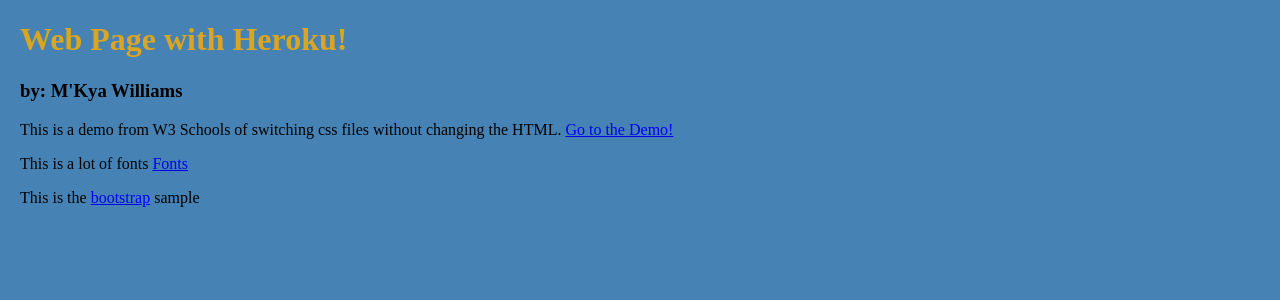
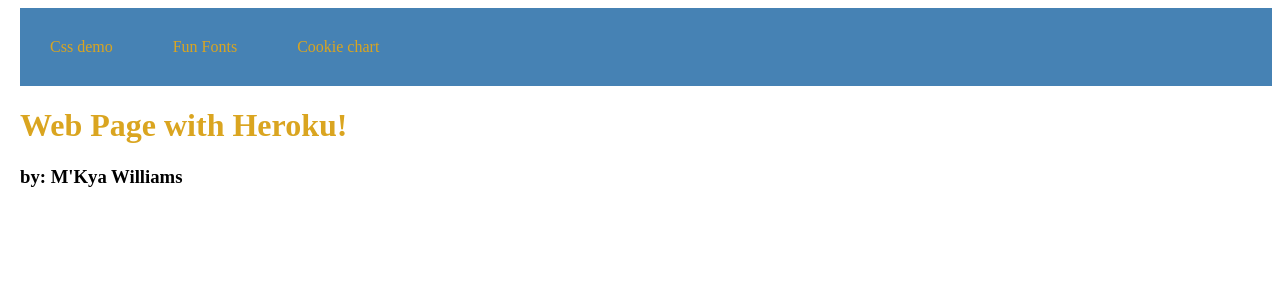
Before and after one commit to IamReptar/WebApp, a PHP site: page /index.html in a window 1280 px wide. Shown: the top 300 px of the page. Run offline with PHP 8.4, Linux system fonts and the light colour scheme.

Commit message:
added nav bar and some images

```diff
--- a/index.css
+++ b/index.css
@@ -1,8 +1,29 @@
 body{
-  background-color: #4682B4;
   margin-left: 20px;
 }
 
 h1{
   color: #DAA520;
 }
+
+nav ul{
+  background-color: #4682B4;
+  margin: 0;
+  width: 100%;
+  padding: 0;
+  overflow: hidden;
+  list-style-type: none;
+}
+
+nav li {
+  margin: 0;
+  display: table-cell;
+
+}
+
+li a {
+	display: block;
+	color: #DAA520;
+	padding: 30px 30px;
+  text-decoration: none;
+}
--- a/index.html
+++ b/index.html
@@ -5,13 +5,15 @@
     <link href= "index.css" type= "text/css" rel= "stylesheet"></link>
   </head>
   <body>
+    <nav id= "nav">
+      <ul>
+        <li><a href="css_demo.html">Css demo</a></li>
+        <li><a href="font-sample.html">Fun Fonts</a></li>
+        <li><a href="bootstrap-sample.html">Cookie chart</a></li>
+      </ul>
+    </nav>
     <h1>Web Page with Heroku!</h1?>
     <h3>by: M'Kya Williams</h3>
-    <p>This is a demo from W3 Schools of switching css files without changing the HTML.
-    <a href= "css_demo.html">Go to the Demo!</a></p>
-    <p>This is a lot of fonts <a href= "font-sample.html">Fonts</a></p>
-    <p>This is the <a href="bootstrap-sample.html">bootstrap</a> sample </p>
-
   </body>
 
 </html>
```
Also changed, not shown: images/char.png (added), images/poke.gif (added), images/pokemon.gif (added), images/rsz_char.png (added), images/rsz_hitmon.gif (added), 1 other file.
